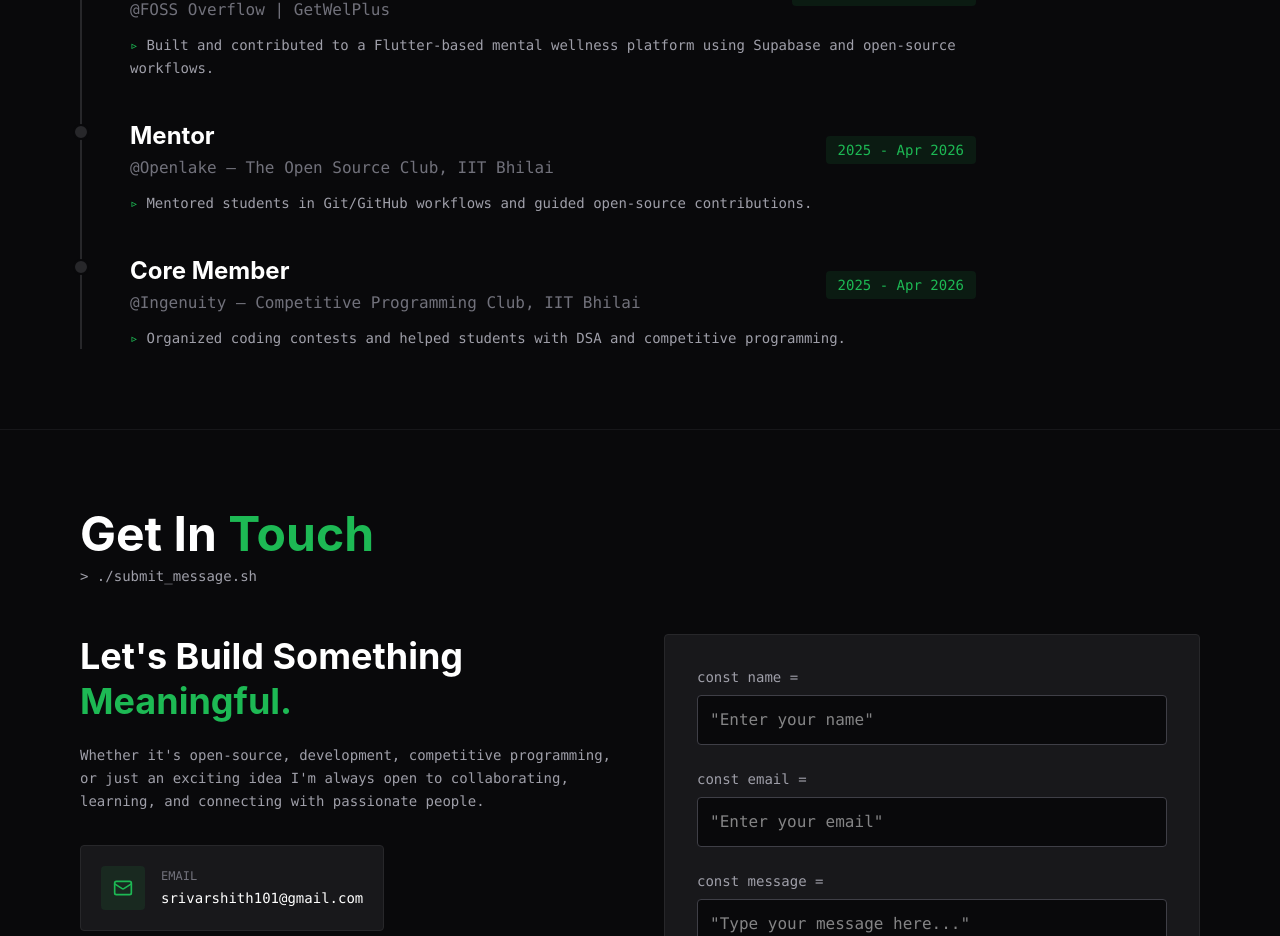
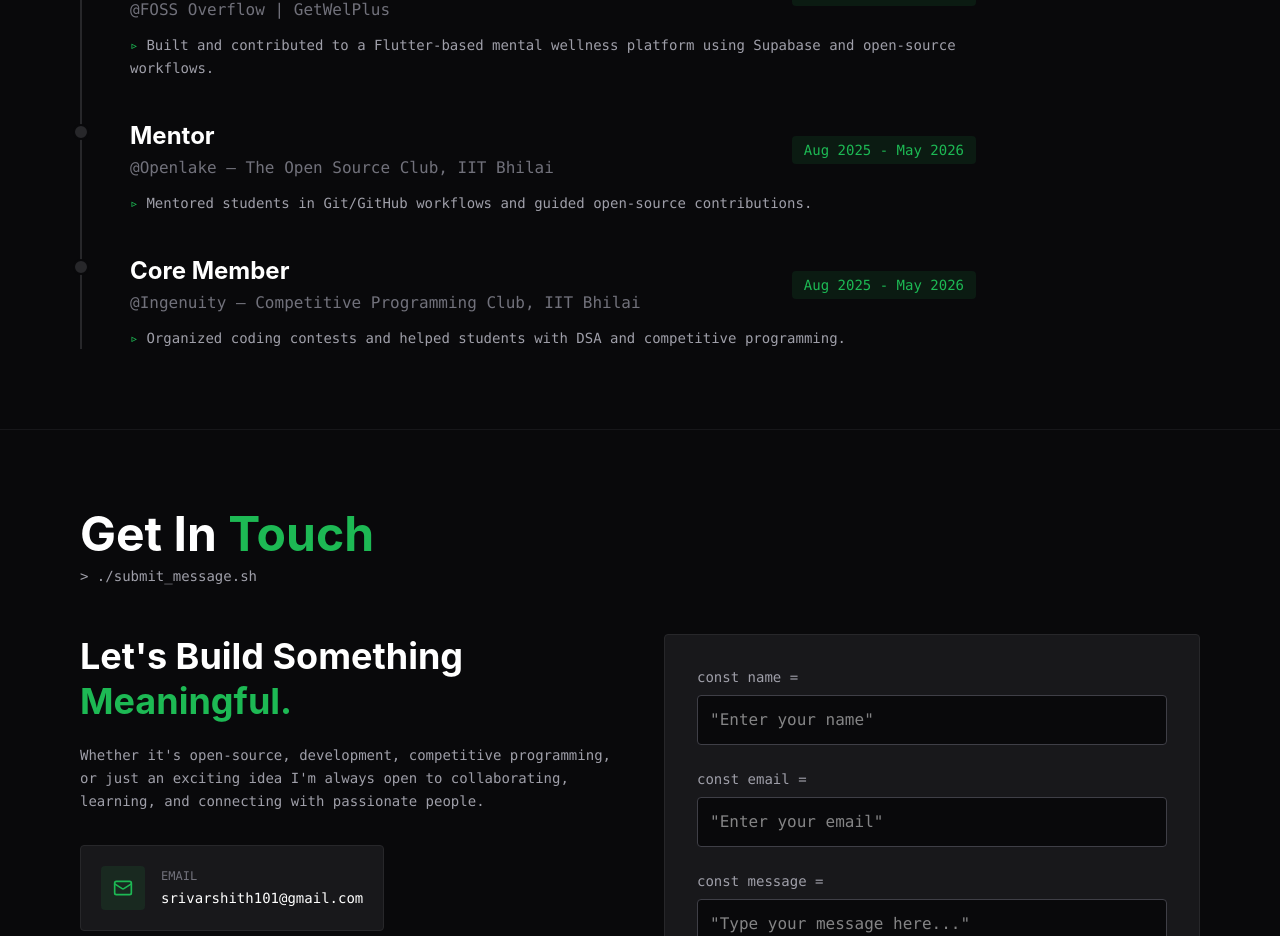
Before and after one commit to Sri-Varshith/portfolio, a React app: page / in a window 1280 px wide. Shown: the part 2733-3669 px from the top of the page. Built offline with nearby package versions, Linux system fonts and the light colour scheme; the HTML template or start-up script is replaced by a standard one.

Commit message:
Adjust duration for mentor and core member roles

```diff
--- a/src/components/Experience.jsx
+++ b/src/components/Experience.jsx
@@ -10,14 +10,14 @@ function Experience() {
     {
       role: "Mentor",
       company: "Openlake — The Open Source Club, IIT Bhilai",
-      duration: "2025 - Apr 2026",
+      duration: "Aug 2025 - May 2026",
       description:
         "Mentored students in Git/GitHub workflows and guided open-source contributions."
     },
     {
       role: "Core Member",
       company: "Ingenuity — Competitive Programming Club, IIT Bhilai",
-      duration: "2025 - Apr 2026",
+      duration: "Aug 2025 - May 2026",
       description:
         "Organized coding contests and helped students with DSA and competitive programming."
     }
```
